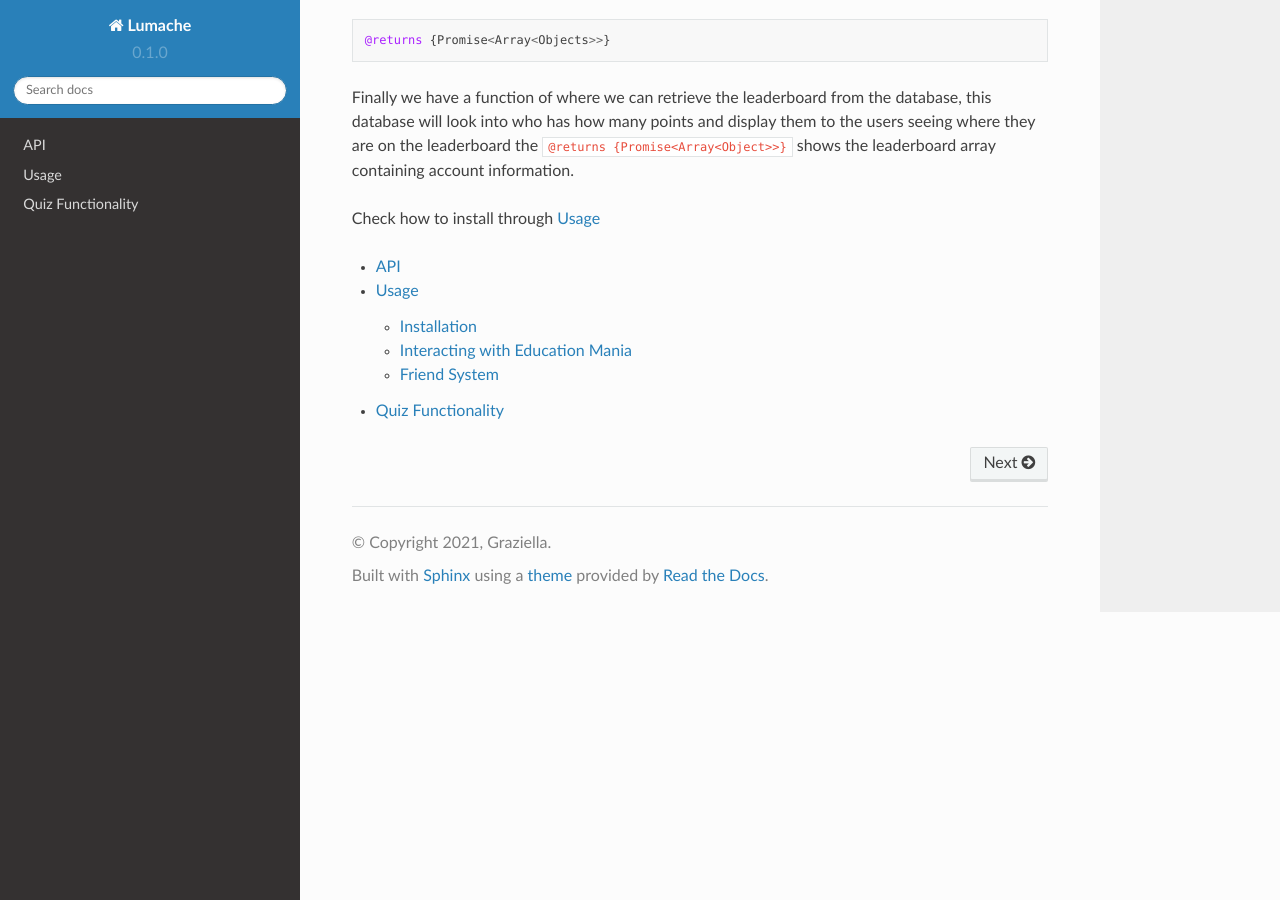
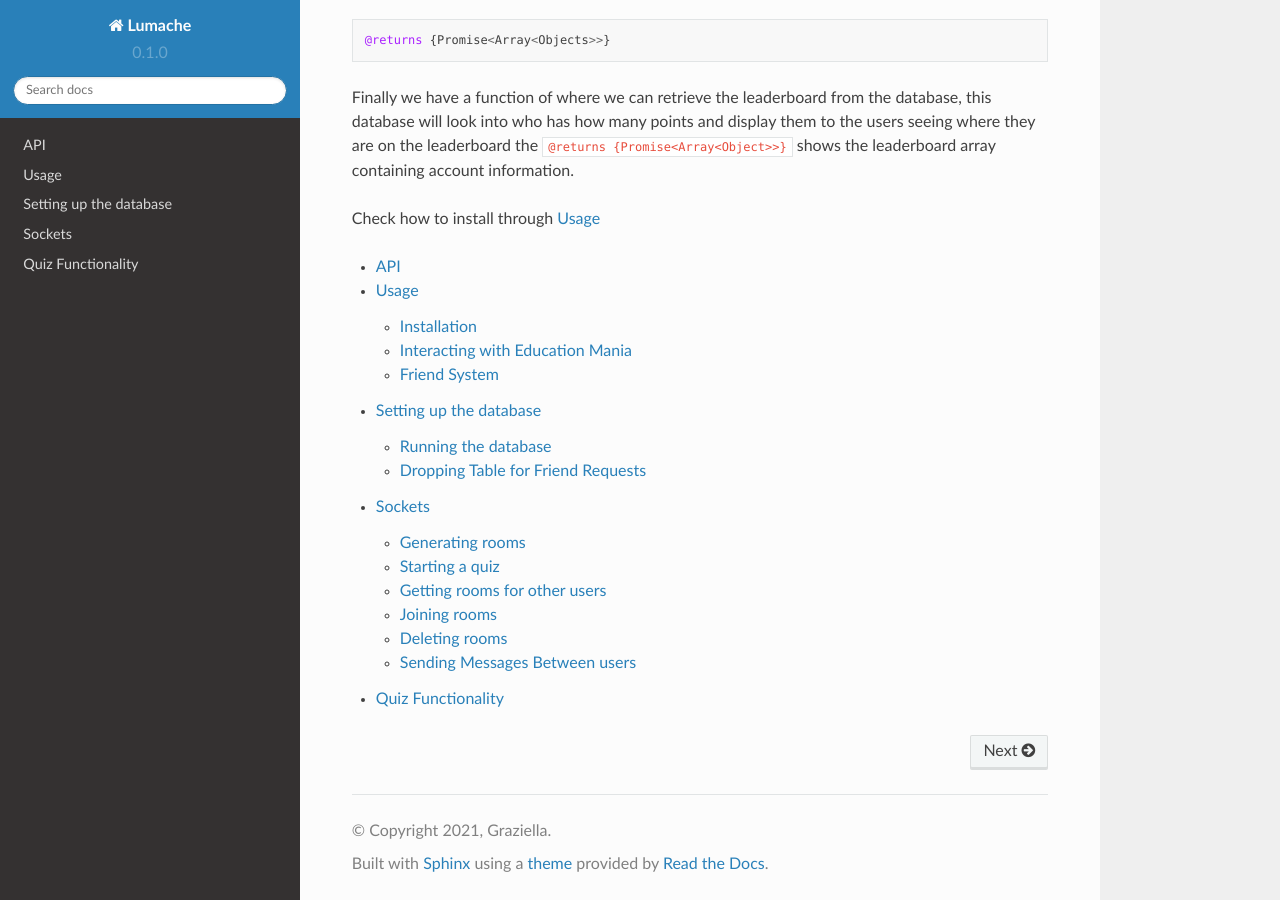
Before and after one commit to Sneakynarnar/educationmania-docs, a Sphinx documentation site: the page built from docs/source/index.rst, in a window 1280 px wide and 900 px high, scrolled down 2824 px. Built offline with Sphinx 7.4.7 and the Read the Docs theme 2.0.0, drawn with Linux system fonts in a browser that asks for light colours; pages that are not in the unit, such as notebooks, are missing from menus; part of the change alters nothing that is shown.

Commit message:
adding setup and sockets .rst

```diff
--- a/docs/source/index.rst
+++ b/docs/source/index.rst
@@ -149,9 +149,11 @@ Check how to install through :doc:`usage`
 
 
 .. toctree::
-   :maxdepth: 4
+   :maxdepth: 7
 
    api
    usage
+   setup
    index
+   sockets
    quiz
--- a/docs/source/setup.rst
+++ b/docs/source/setup.rst
@@ -0,0 +1,36 @@
+Setting up the database
+=======================
+
+Running the database
+--------------------
+
+When creating a friend system and making sure people can create accounts we need to make sure that
+we have a database that can store the users credentials in there, so we made a database that can
+do just the job.
+
+.. code::
+
+  await db.run('DROP TABLE IF EXISTS Accounts;');
+
+In this command, we automatically drop the tables if the accounts table exists, reason for this is so
+that we have no errors or duplicate account creations happening. The ``DROP TABLE IF EXISTS Accounts``
+does the job of dropping the table under that table name.
+
+We do the same with all the tables that are required within the database.
+
+.. code::
+
+  await db.run('DROP TABLE IF EXISTS Friends');
+
+This looks for a ``Friends`` table and if it has been identified then it will drop that table.
+
+Dropping Table for Friend Requests
+----------------------------------
+
+.. code::
+
+  await db.run('DROP TABLE IF EXISTS FriendRequests');
+
+Same with the other explanations, this does the same as the other commands but it has a changed table name,
+here we have a table name of ``FriendRequests`` making sure that the database will delete the table that is named
+``FriendRequests``
```
